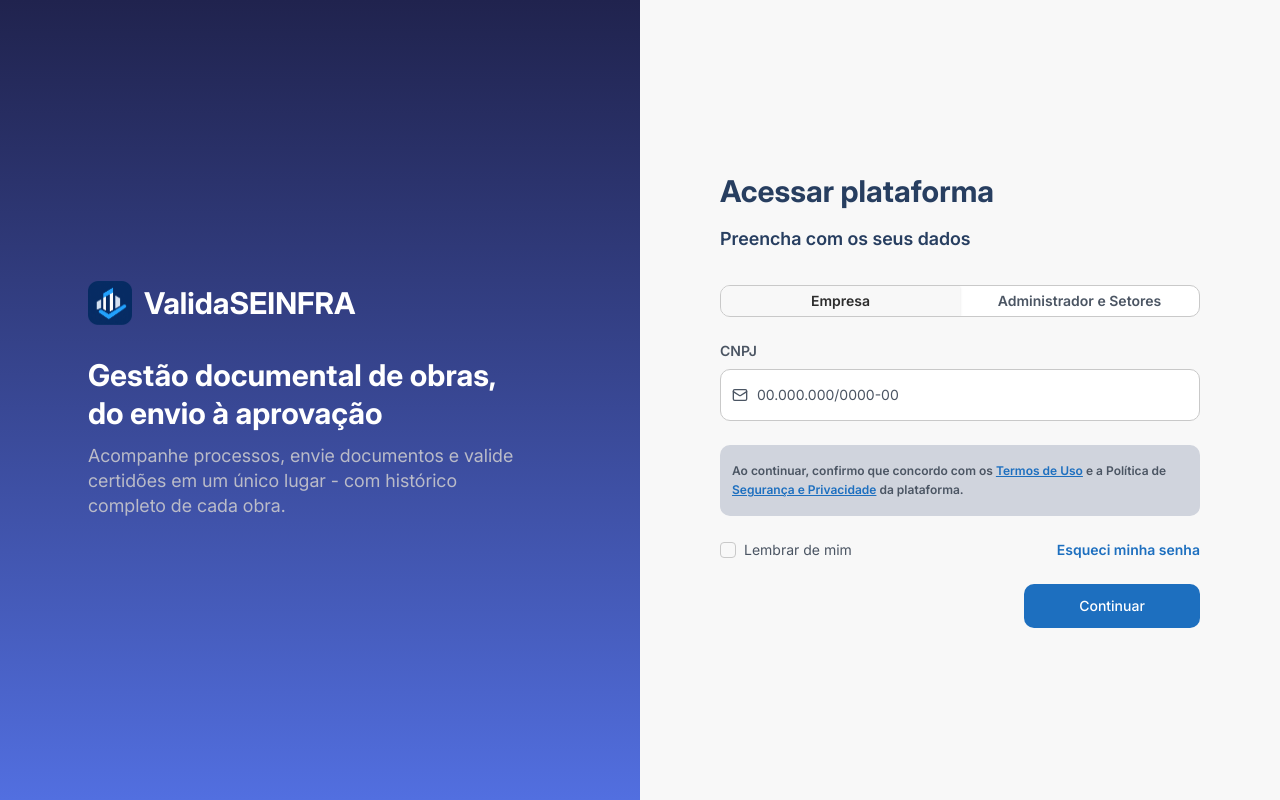
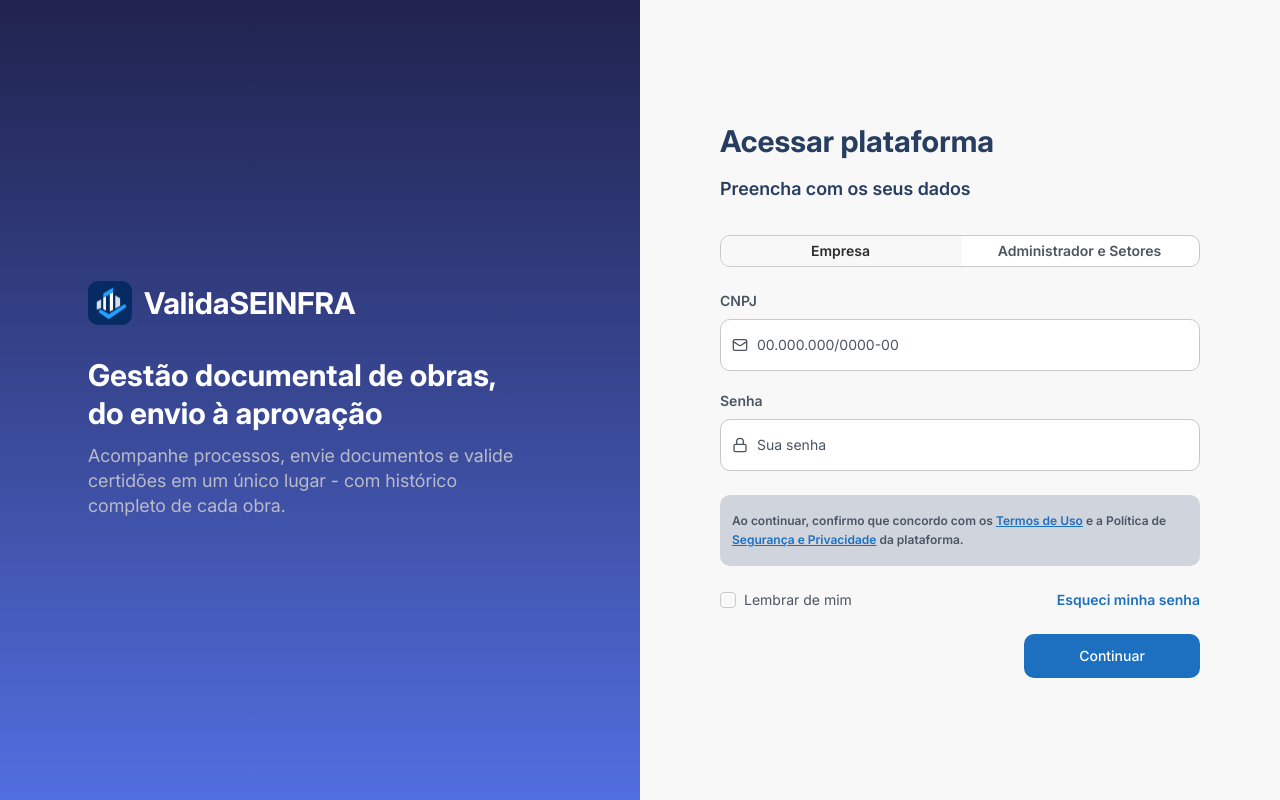
Before and after one commit to PedroHenriquee777/valida-seinfra, a Next.js app: page /login in a window 1280 px wide. Built offline with nearby package versions, Linux system fonts and the light colour scheme.

Commit message:
feat: adição do campo de senha.

```diff
--- a/components/auth/login-form.tsx
+++ b/components/auth/login-form.tsx
@@ -38,6 +38,16 @@
         }
       icon={Mail}
         autoComplete={isEmpresa ? "off" : "email"}
+      />
+
+    <AuthField
+      id="senha"
+      name="password"
+      label="Senha"
+      type="password"
+      placeholder="Sua senha"
+      icon={Lock}
+      autoComplete="current-password"
       />
 
       </div>
```
